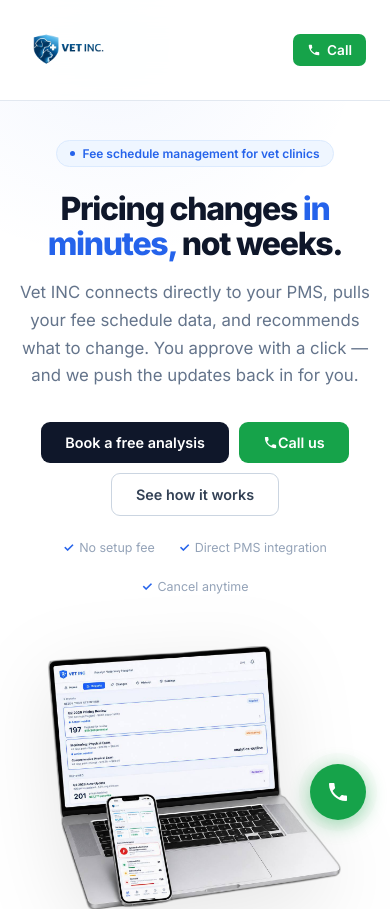
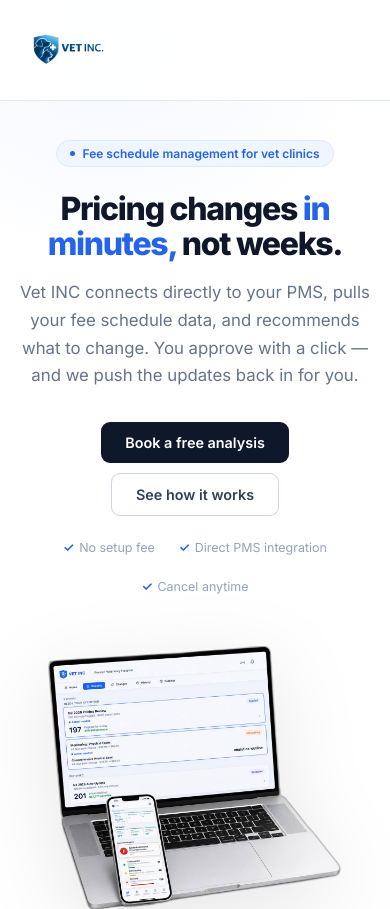
Before and after one commit to jack108510/vet-inc-onboarding-site-v3, a plain HTML site: page index.html in a window 390 px wide. Shown: the top 909 px of the page. Drawn offline with Linux system fonts and the light colour scheme.

Commit message:
Revert "add tap-to-call phone buttons"
This reverts commit 0c9d68f8897a6b4ae86bc4622d7936737f3ddf7a.

```diff
--- a/index.html
+++ b/index.html
@@ -33,18 +33,7 @@ nav{max-width:1040px;margin:0 auto;height:100px;padding:0 24px;display:flex;alig
 .nav-r a:hover{color:var(--ink);background:var(--bg3)}
 .nav-cta{background:var(--ink)!important;color:#fff!important;font-weight:600!important;padding:8px 16px!important;border-radius:7px!important}
 .nav-cta:hover{background:var(--blue)!important}
-@media(max-width:700px){.nav-r a:not(.nav-cta):not(.nav-call){display:none}}
-
-/* Phone / Call buttons */
-.btn-call{background:var(--green);color:#fff}
-.btn-call:hover{background:#15803d;transform:translateY(-1px)}
-.nav-call{background:var(--green)!important;color:#fff!important;font-weight:600!important;padding:8px 14px!important;border-radius:7px!important;display:inline-flex!important;align-items:center!important;gap:6px!important;font-size:.85rem!important}
-.nav-call:hover{background:#15803d!important}
-
-/* Floating mobile call button */
-.float-call{display:none;position:fixed;bottom:24px;right:24px;z-index:200;width:56px;height:56px;border-radius:50%;background:var(--green);color:#fff;align-items:center;justify-content:center;box-shadow:0 4px 20px rgba(22,163,74,.45);text-decoration:none;animation:float-call-pulse 2s ease-in-out infinite}
-@media(max-width:700px){.float-call{display:flex}}
-@keyframes float-call-pulse{0%,100%{box-shadow:0 4px 20px rgba(22,163,74,.45),0 0 0 0 rgba(22,163,74,.35)}60%{box-shadow:0 4px 20px rgba(22,163,74,.45),0 0 0 12px rgba(22,163,74,0)}}
+@media(max-width:700px){.nav-r a:not(.nav-cta){display:none}}
 
 /* HERO */
 .hero-shell{position:relative;overflow:hidden}
@@ -255,7 +244,6 @@ footer{border-top:1px solid var(--line);padding:24px}
     <a href="#how">How it works</a>
     <a href="#pricing">Pricing</a>
     <a href="mailto:jack@vetinc.ca?subject=Free%20fee%20schedule%20analysis" class="btn btn-s">Book free analysis</a>
-    <a href="tel:+15873168477" class="nav-call" aria-label="Call Vet INC"><svg width="14" height="14" viewBox="0 0 24 24" fill="currentColor" aria-hidden="true"><path d="M6.62 10.79c1.44 2.83 3.76 5.14 6.59 6.59l2.2-2.2c.27-.27.67-.36 1.02-.24 1.12.37 2.33.57 3.57.57.55 0 1 .45 1 1V20c0 .55-.45 1-1 1-9.39 0-17-7.61-17-17 0-.55.45-1 1-1h3.5c.55 0 1 .45 1 1 0 1.25.2 2.45.57 3.57.11.35.03.74-.25 1.02l-2.2 2.2z"/></svg>Call</a>
   </div>
 </nav>
 </div>
@@ -269,7 +257,6 @@ footer{border-top:1px solid var(--line);padding:24px}
       <p class="hero-p">Vet INC connects directly to your PMS, pulls your fee schedule data, and recommends what to change. You approve with a click — and we push the updates back in for you.</p>
       <div class="hero-btns">
         <a href="schedule.html" class="btn btn-p">Book a free analysis</a>
-        <a href="tel:+15873168477" class="btn btn-call"><svg width="15" height="15" viewBox="0 0 24 24" fill="currentColor" aria-hidden="true" style="flex-shrink:0"><path d="M6.62 10.79c1.44 2.83 3.76 5.14 6.59 6.59l2.2-2.2c.27-.27.67-.36 1.02-.24 1.12.37 2.33.57 3.57.57.55 0 1 .45 1 1V20c0 .55-.45 1-1 1-9.39 0-17-7.61-17-17 0-.55.45-1 1-1h3.5c.55 0 1 .45 1 1 0 1.25.2 2.45.57 3.57.11.35.03.74-.25 1.02l-2.2 2.2z"/></svg>Call us</a>
         <a href="#how" class="btn btn-s">See how it works</a>
       </div>
       <div class="hero-fine">
@@ -582,10 +569,7 @@ footer{border-top:1px solid var(--line);padding:24px}
   <div class="cta-inner">
     <h2 class="cta-h">Pricing changes <span>in minutes.</span></h2>
     <p class="cta-p">We'll show you what we'd change on your fee schedule — before you pay anything.</p>
-    <div style="display:flex;gap:12px;justify-content:center;flex-wrap:wrap">
-      <a href="schedule.html" class="btn btn-p">Book a free analysis</a>
-      <a href="tel:+15873168477" class="btn btn-call"><svg width="15" height="15" viewBox="0 0 24 24" fill="currentColor" aria-hidden="true" style="flex-shrink:0"><path d="M6.62 10.79c1.44 2.83 3.76 5.14 6.59 6.59l2.2-2.2c.27-.27.67-.36 1.02-.24 1.12.37 2.33.57 3.57.57.55 0 1 .45 1 1V20c0 .55-.45 1-1 1-9.39 0-17-7.61-17-17 0-.55.45-1 1-1h3.5c.55 0 1 .45 1 1 0 1.25.2 2.45.57 3.57.11.35.03.74-.25 1.02l-2.2 2.2z"/></svg>Call us</a>
-    </div>
+    <a href="schedule.html" class="btn btn-p">Book a free analysis</a>
     <p class="cta-fine">jack@vetinc.ca &nbsp;·&nbsp; AVImark &amp; Cornerstone</p>
   </div>
 </div>
@@ -595,14 +579,9 @@ footer{border-top:1px solid var(--line);padding:24px}
 <footer>
   <div class="footer-inner">
     <div class="f-left"><div class="f-logo"><img src="logo.png" alt="Vet INC"/></div><span class="f-copy">© 2026 Vet INC</span></div>
-    <div class="f-links"><a href="mailto:jack@vetinc.ca">Contact</a><a href="tel:+15873168477">+1 (587) 316-8477</a></div>
+    <div class="f-links"><a href="mailto:jack@vetinc.ca">Contact</a></div>
   </div>
 </footer>
-
-<!-- Floating mobile call button -->
-<a href="tel:+15873168477" class="float-call" aria-label="Call Vet INC at +1 587 316 8477">
-  <svg width="24" height="24" viewBox="0 0 24 24" fill="currentColor" aria-hidden="true"><path d="M6.62 10.79c1.44 2.83 3.76 5.14 6.59 6.59l2.2-2.2c.27-.27.67-.36 1.02-.24 1.12.37 2.33.57 3.57.57.55 0 1 .45 1 1V20c0 .55-.45 1-1 1-9.39 0-17-7.61-17-17 0-.55.45-1 1-1h3.5c.55 0 1 .45 1 1 0 1.25.2 2.45.57 3.57.11.35.03.74-.25 1.02l-2.2 2.2z"/></svg>
-</a>
 
 <script>
 const io=new IntersectionObserver(e=>e.forEach(x=>{if(x.isIntersecting){x.target.classList.add('on');io.unobserve(x.target)}}),{threshold:.07});
```
